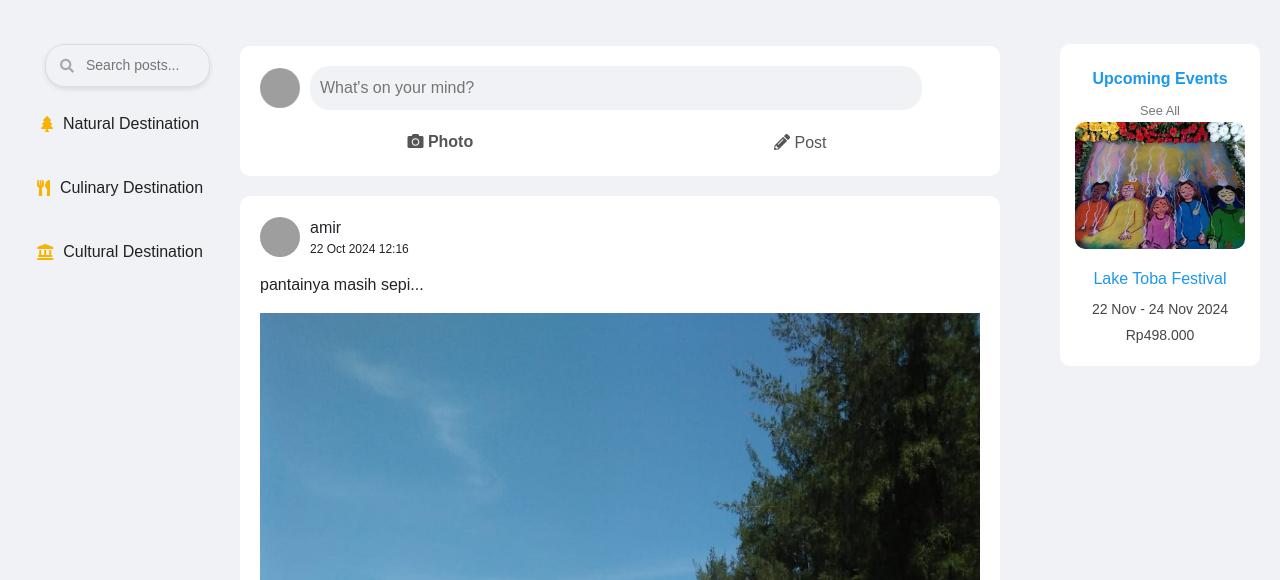
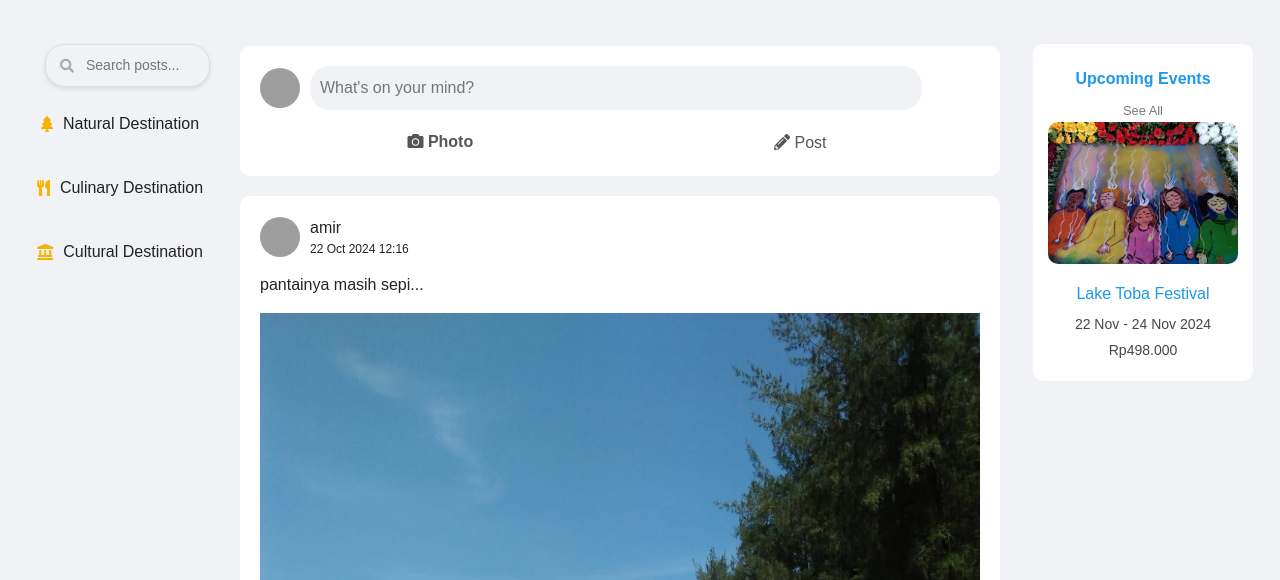
Before and after one commit to feliceyovita/Kelompok-3.5, a PHP site: page /community.php in a window 1280 px wide. Shown: the part 76-656 px from the top of the page. Run offline with PHP 8.4, Linux system fonts and the light colour scheme; data comes from the database, SQL or seed files in the repository; data that the repository does not hold is empty; grey boxes are pictures that could not be loaded.

Commit message:
perbaiki margin event card id community

```diff
--- a/css/community.css
+++ b/css/community.css
@@ -368,8 +368,9 @@ li {
     padding: 15px;
     text-align: center;
     margin-top: 20px;
-    width: 100%;
+    width: 110%;
     border-radius: 10px;
+    margin-left: -27px;
 }
 
 .event-card img {
```
